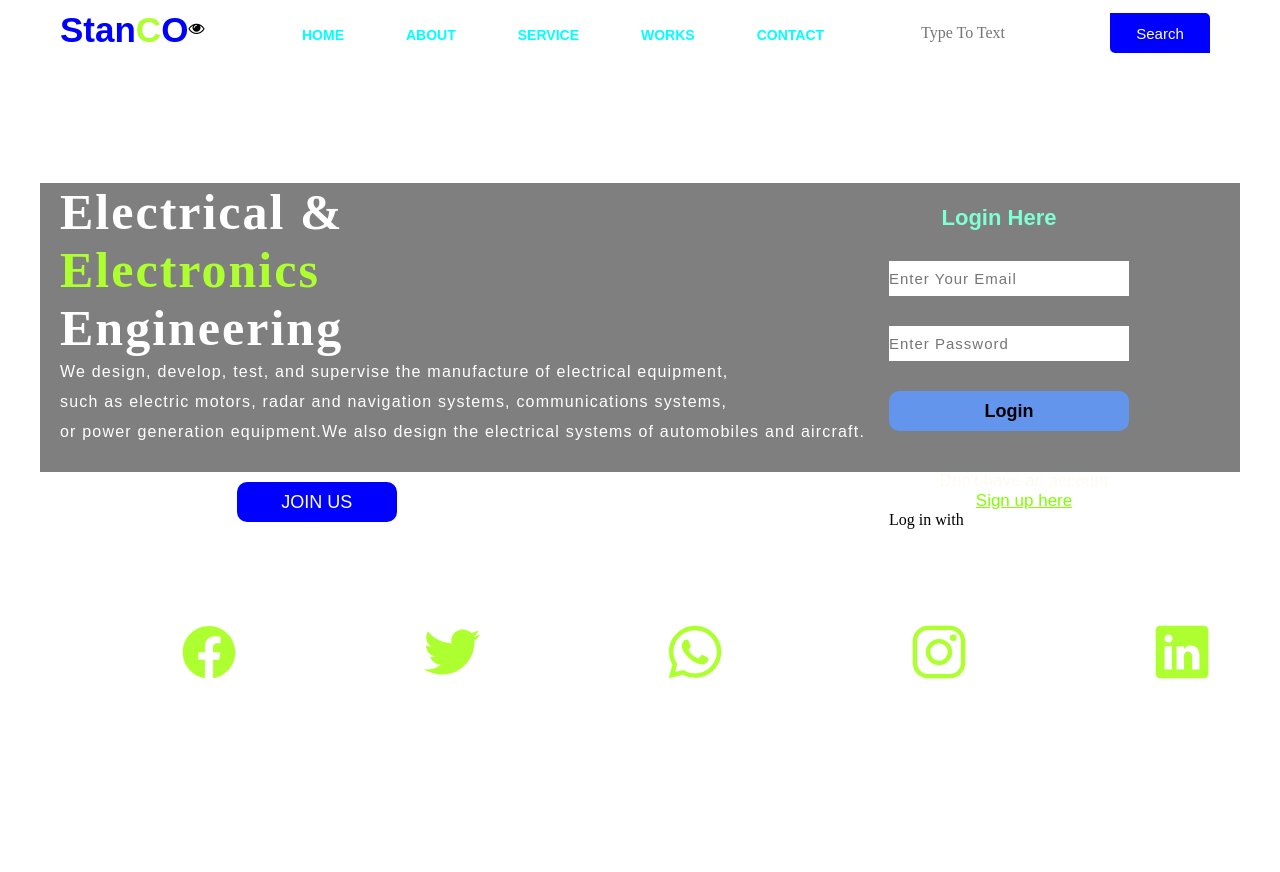
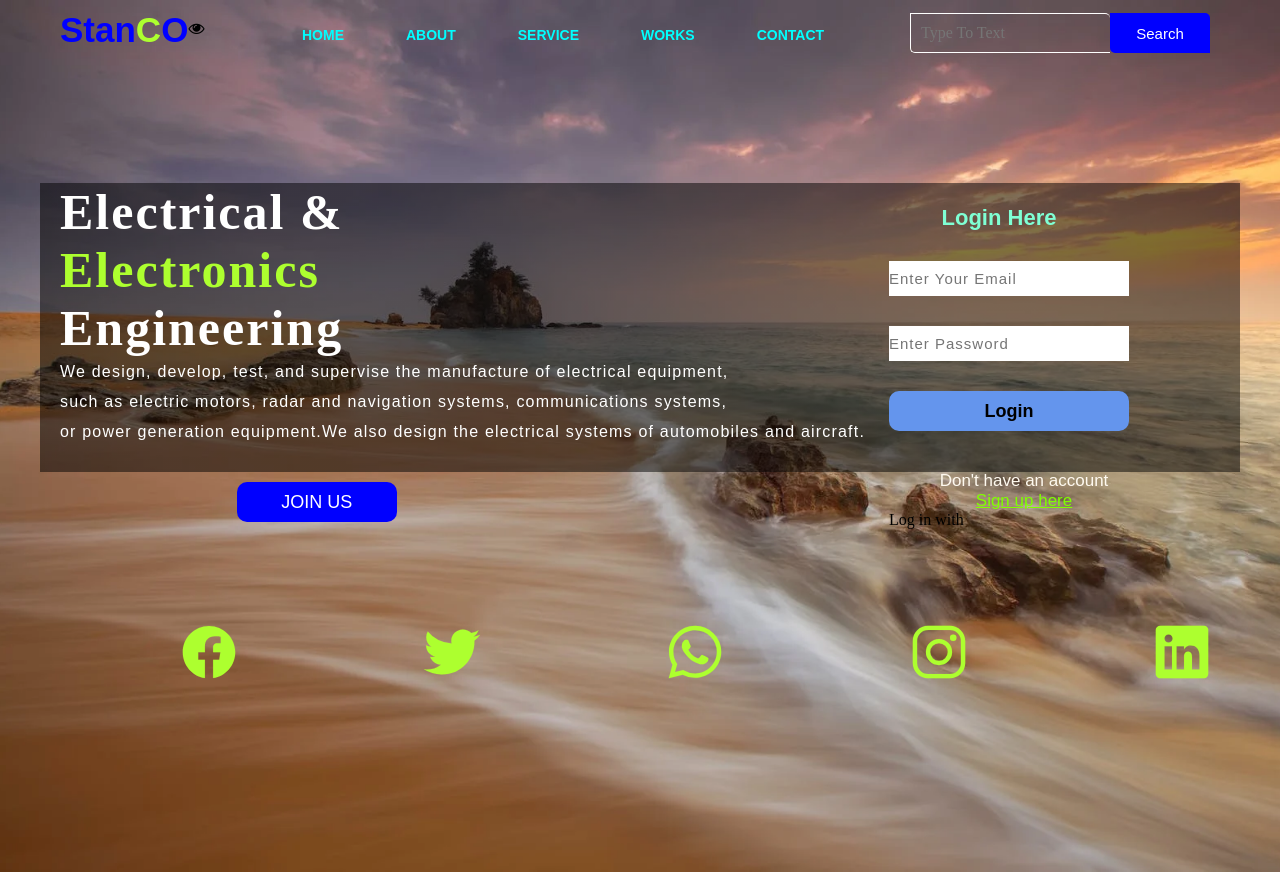
Before and after one commit to STANLOO442/webpage-design, a plain HTML site: page index.html in a window 1280 px wide. Drawn offline with nearby package versions, Linux system fonts and the light colour scheme.

Commit message:
first commit

```diff
--- a/style.css
+++ b/style.css
@@ -5,7 +5,7 @@
 .main {
     width: 100%;
     height: 109vh;
-    background-image: url('../img.jpg.webp');
+    background-image: url('/images/img.jpg.webp');
     background-position: center;
     background-size: cover;
 }
```
Also changed, not shown: images/img.jpg.webp (added).
